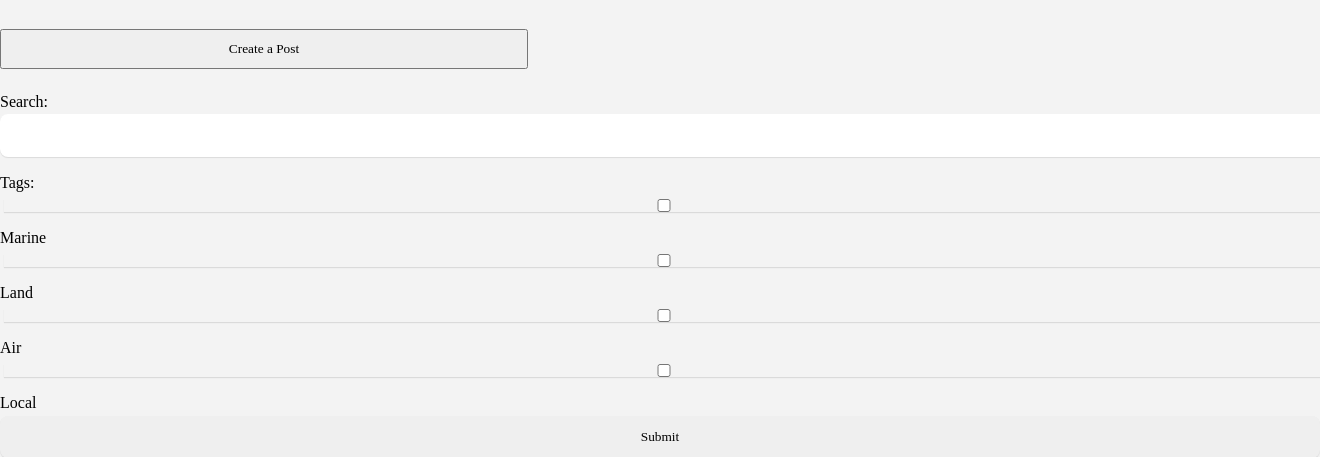
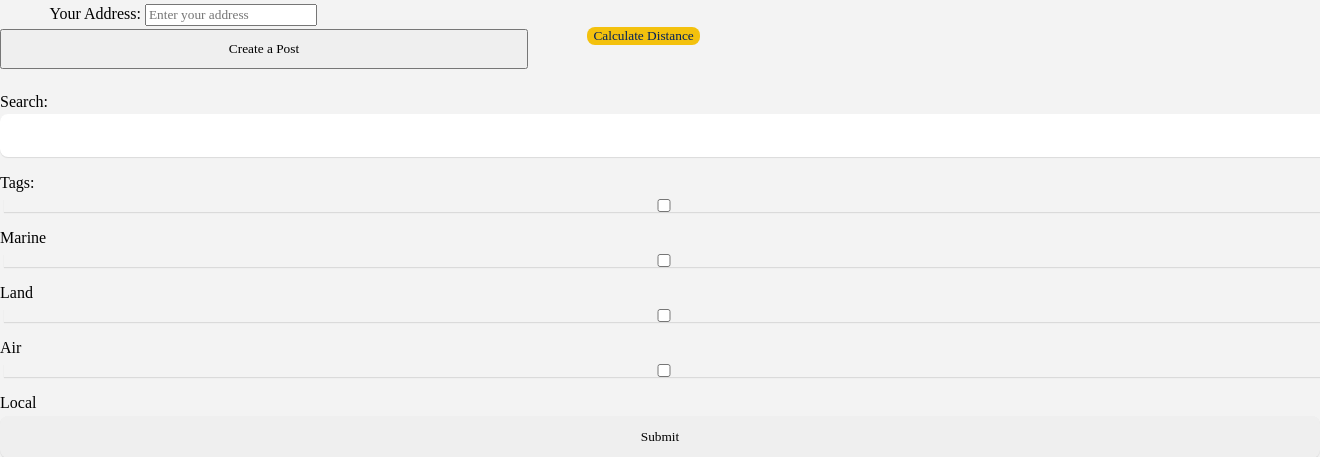
Before and after one commit to drsimonread/ChesapeakeCommunityConnect, a Django app: page / in a window 1320 px wide; the page is wider, and only the part inside the window is pictured. Shown: the part 736-1193 px from the top of that part. Run offline with Django 4.2, Linux system fonts and the light colour scheme; data comes from the database, SQL or seed files in the repository; some libraries are stand-ins or nearby versions.

Commit message:
Update mapPage.html

```diff
--- a/cccSite/mapViewer/templates/mapViewer/mapPage.html
+++ b/cccSite/mapViewer/templates/mapViewer/mapPage.html
@@ -38,6 +38,13 @@
                 <button type="submit" class="searchBtn" id="search-button">Search Post</button>
             </form>
         </div>
+         <!-- Distance Calculation Form -->
+         <div class="containerDistance">
+            <h2>Calculate Distance</h2>
+            <label for="user-address">Your Address:</label>
+            <input type="text" id="user-address" placeholder="Enter your address">
+            <button id="calculate-distance" class="button">Calculate Distance</button>
+        </div>
     </div>
 
     <!-- Add Marker Form -->
@@ -62,14 +69,6 @@
                 <div class="postDiv">
                     <button class="postDivB" type="submit" id="post-button">Post</button>
                 </div>
-
-                <!-- Distance Calculation Form -->
-                <div class="containerDistance">
-                    <h2>Calculate Distance</h2>
-                    <label for="user-address">Your Address:</label>
-                    <input type="text" id="user-address" placeholder="Enter your address">
-                    <button id="calculate-distance" class="button">Calculate Distance</button>
-                </div>
             </form>
         </div>
     </div>
```
